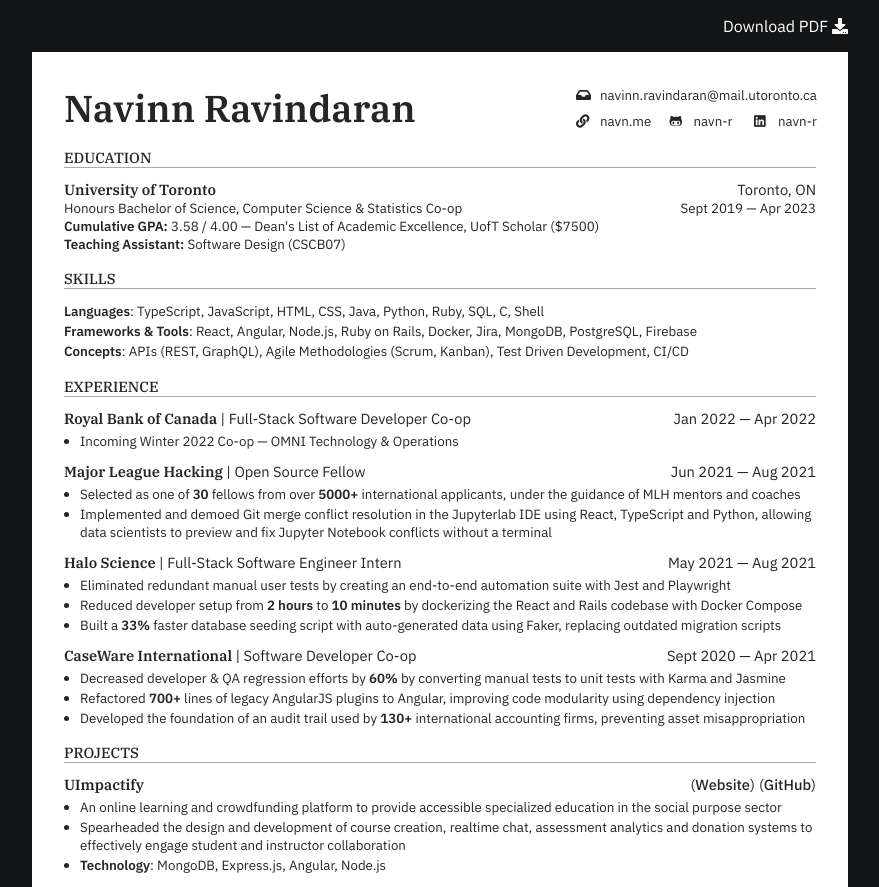
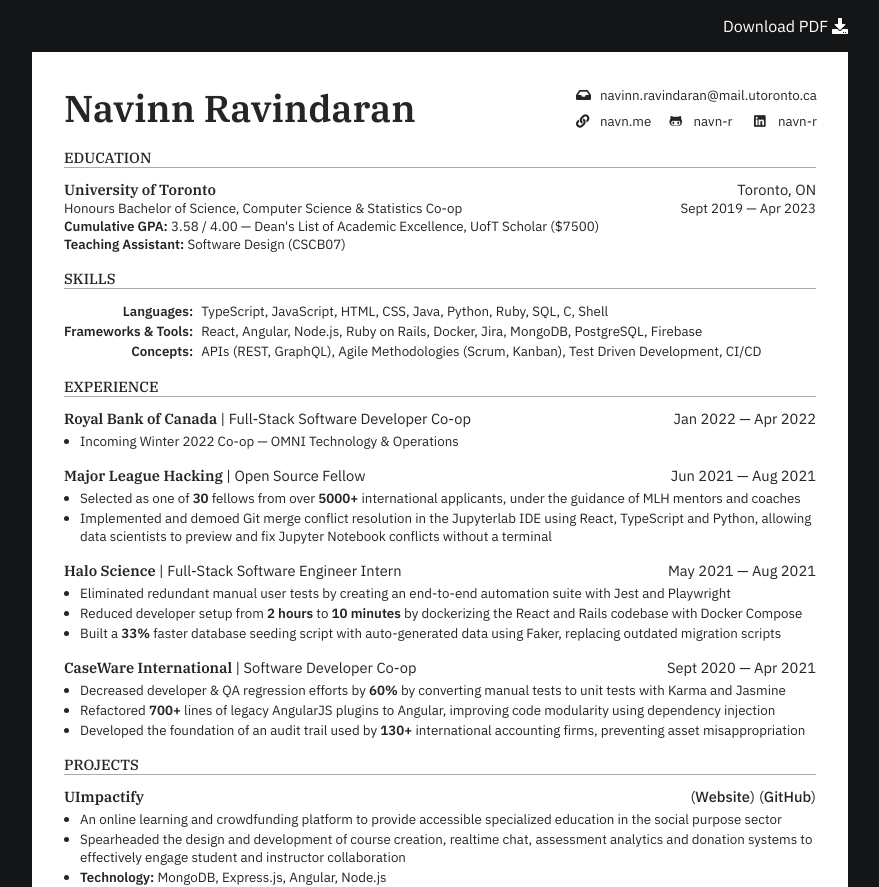
Before and after one commit to navn-r/resume, a Svelte app: page / in a window 1280 px wide. Shown: the top 887 px of the page, without its empty margins (200-1079 px from the left). Built offline with nearby package versions, Linux system fonts and the light colour scheme.

Commit message:
feat: improve readability
- add custom selection color
- align skill names and keywords
- increase vertical margins in project and experience sub-sections

```diff
--- a/index.html
+++ b/index.html
@@ -2,7 +2,7 @@
 <html lang="en">
   <head>
     <meta charset="UTF-8" />
-    <link rel="icon" href="https://navn.me/favicon.ico" />
+    <link rel="icon" href="/favicon.ico" />
     <meta name="viewport" content="width=device-width, initial-scale=1.0" />
     <link
       rel="stylesheet"
--- a/src/App.svelte
+++ b/src/App.svelte
@@ -1,4 +1,6 @@
 <script lang="ts">
+  import { fade } from 'svelte/transition';
+
   import Education from './sections/Education.svelte';
   import Experience from './sections/Experience.svelte';
   import Header from './sections/Header.svelte';
@@ -10,13 +12,13 @@
   export let resume: Resume.ISchema;
 </script>
 
-<div>
+<div in:fade={{ delay: 250, duration: 300 }}>
   <a href="./RavindaranNavinn_Resume.pdf" target="__blank"
     >Download PDF <i class="fas fa-download" /></a
   >
 </div>
 
-<main>
+<main in:fade={{ delay: 250, duration: 300 }}>
   <Header basics={resume.basics} />
 
   <h3>EDUCATION</h3>
@@ -40,12 +42,21 @@
     --serif: 'IBM Plex Serif', 'serif';
 
     --wrapper: #131516;
-    --bg: #ffffff;
+    --white: #ffffff;
     --blue: #423b6d;
-    --green: #732654;
     --gray: #ababab;
     --black: #252525;
+
+    --bg: var(--white);
     --text: var(--black);
+
+    // 1rem == 12pt == 16px
+    --normal: #{calc(10pt / 12pt)}rem;
+    --title: #{calc(11pt / 12pt)}rem;
+  }
+
+  :global(::selection) {
+    background-color: var(--gray);
   }
 
   :global(*) {
@@ -53,11 +64,6 @@
     padding: 0;
     box-sizing: border-box;
     font-variant-ligatures: none;
-  }
-
-  :global(html) {
-    // 1rem == 12pt == 16px
-    font-size: 12pt;
   }
 
   :global(body) {
@@ -98,14 +104,14 @@
 
   main {
     background-color: var(--bg);
-    font-size: 10pt;
+    font-size: var(--normal);
     padding: 2rem;
   }
 
   h3 {
     font-family: var(--serif);
     font-weight: 400;
-    font-size: 11pt;
+    font-size: var(--title);
     border-bottom: 1px solid var(--gray);
     margin: 1rem 0 0.75rem;
   }
--- a/src/main.ts
+++ b/src/main.ts
@@ -5,6 +5,7 @@
 const app = new App({
   target: document.getElementById('app'),
   props: { resume: resume as Resume.ISchema },
+  intro: true,
 });
 
 export default app;
--- a/src/sections/Education.svelte
+++ b/src/sections/Education.svelte
@@ -40,7 +40,7 @@
       justify-content: space-between;
 
       &:first-child {
-        font-size: 11pt;
+        font-size: var(--title);
       }
     }
   }
--- a/src/sections/Experience.svelte
+++ b/src/sections/Experience.svelte
@@ -24,10 +24,10 @@
     display: grid;
     grid-template-columns: repeat(2, max-content);
     justify-content: space-between;
-    font-size: 11pt;
+    font-size: var(--title);
 
     &:not(:first-child) {
-      margin-top: 0.75rem;
+      margin-top: 1rem;
     }
   }
 
--- a/src/sections/Header.svelte
+++ b/src/sections/Header.svelte
@@ -41,7 +41,7 @@
   .contacts {
     display: grid;
     row-gap: 0.25rem;
-    font-size: 10pt;
+    font-size: var(--normal);
   }
 
   .contact {
--- a/src/sections/Projects.svelte
+++ b/src/sections/Projects.svelte
@@ -18,7 +18,7 @@
           <li>{@html highlight}</li>
         {/each}
       {/if}
-      <li><strong>Technology</strong>: {project.technology.join(', ')}</li>
+      <li><strong>Technology:</strong> {project.technology.join(', ')}</li>
     </ul>
   {/each}
 </section>
@@ -28,14 +28,14 @@
     display: grid;
     grid-template-columns: auto max-content max-content;
     column-gap: 0.25rem;
-    font-size: 11pt;
+    font-size: var(--title);
 
     & > strong {
       font-family: var(--serif);
     }
 
     &:not(:first-child) {
-      margin-top: 0.75rem;
+      margin-top: 1rem;
     }
   }
 
--- a/src/sections/Skills.svelte
+++ b/src/sections/Skills.svelte
@@ -6,12 +6,19 @@
 
 <section>
   {#each skills as skill}
-    <strong>{skill.name}</strong>: {skill.keywords.join(', ')} <br />
+    <strong>{skill.name}:</strong> {skill.keywords.join(', ')} <br />
   {/each}
 </section>
 
 <style lang="scss">
   section {
     line-height: 1.25rem;
+    display: grid;
+    grid-template-columns: max-content auto;
+    column-gap: 0.5rem;
+
+    strong {
+      text-align: right;
+    }
   }
 </style>
```
Also changed, not shown: 1 other file (tests, documents, lock files or other folders).
